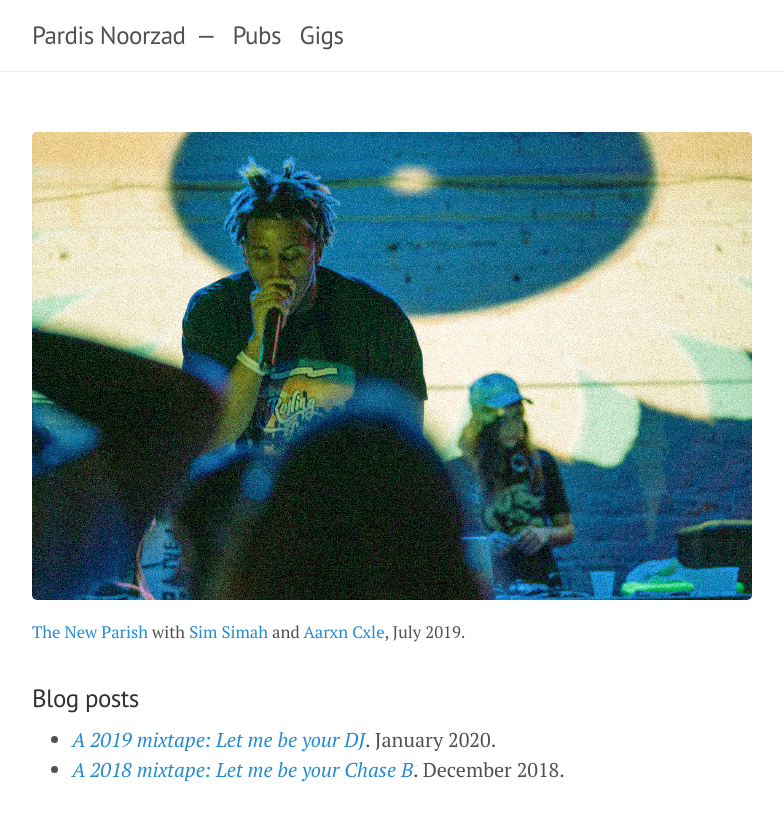
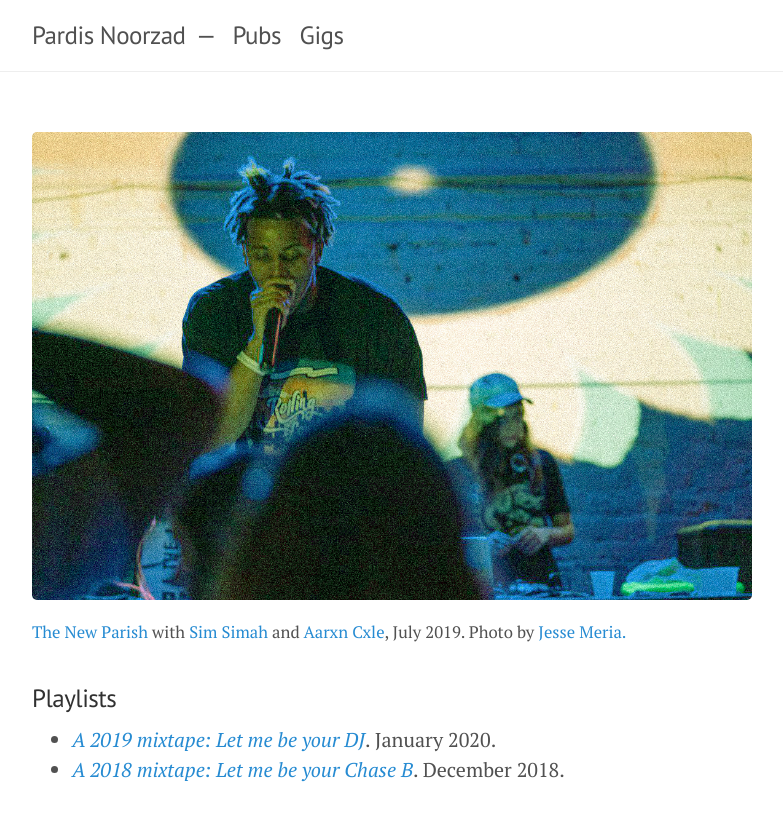
Before and after one commit to djpardis/djpardis.github.io, a Jekyll site: the page built from gigs.md, in a window 1280 px wide. Shown: the top 821 px of the page, without its empty margins (248-1031 px from the left). Built offline with Jekyll 4.4.1, drawn with Linux system fonts in a browser that asks for light colours.

Commit message:
Add JM credits

```diff
--- a/gigs.md
+++ b/gigs.md
@@ -5,9 +5,9 @@
 ---
 
 <img src="../files/pics/djing.jpg" alt="Pardis Noorzad (aka DJ Pardis) and Sim Simah" title="Pardis Noorzad (aka DJ Pardis) and Sim Simah">
-<sup><a href="https://www.thenewparish.com/" target="_blank">The New Parish</a> with <a href="https://soundcloud.com/ohsimsimah" target="_blank">Sim Simah</a> and <a href="https://soundcloud.com/ohsimsimah/flavor-feat-aarxn-cxle-adn-rd" target="_blank">Aarxn Cxle</a>, July 2019.</sup>
+<sup><a href="https://www.thenewparish.com/" target="_blank">The New Parish</a> with <a href="https://soundcloud.com/ohsimsimah" target="_blank">Sim Simah</a> and <a href="https://soundcloud.com/ohsimsimah/flavor-feat-aarxn-cxle-adn-rd" target="_blank">Aarxn Cxle</a>, July 2019. Photo by <a href="https://photos.meria.agency/" target="_blank">Jesse Meria.</a></sup>
 
-### Blog posts
+### Playlists
 
 - <em><a href="https://medium.com/@djpardis/a-2019-mixtape-6a910e8b4771" target="_blank">A 2019 mixtape: Let me be your DJ</a></em>. January 2020.
 - <em><a href="https://medium.com/@djpardis/a-2018-mixtape-fac340db5e11" target="_blank">A 2018 mixtape: Let me be your Chase B</a></em>. December 2018.
```
